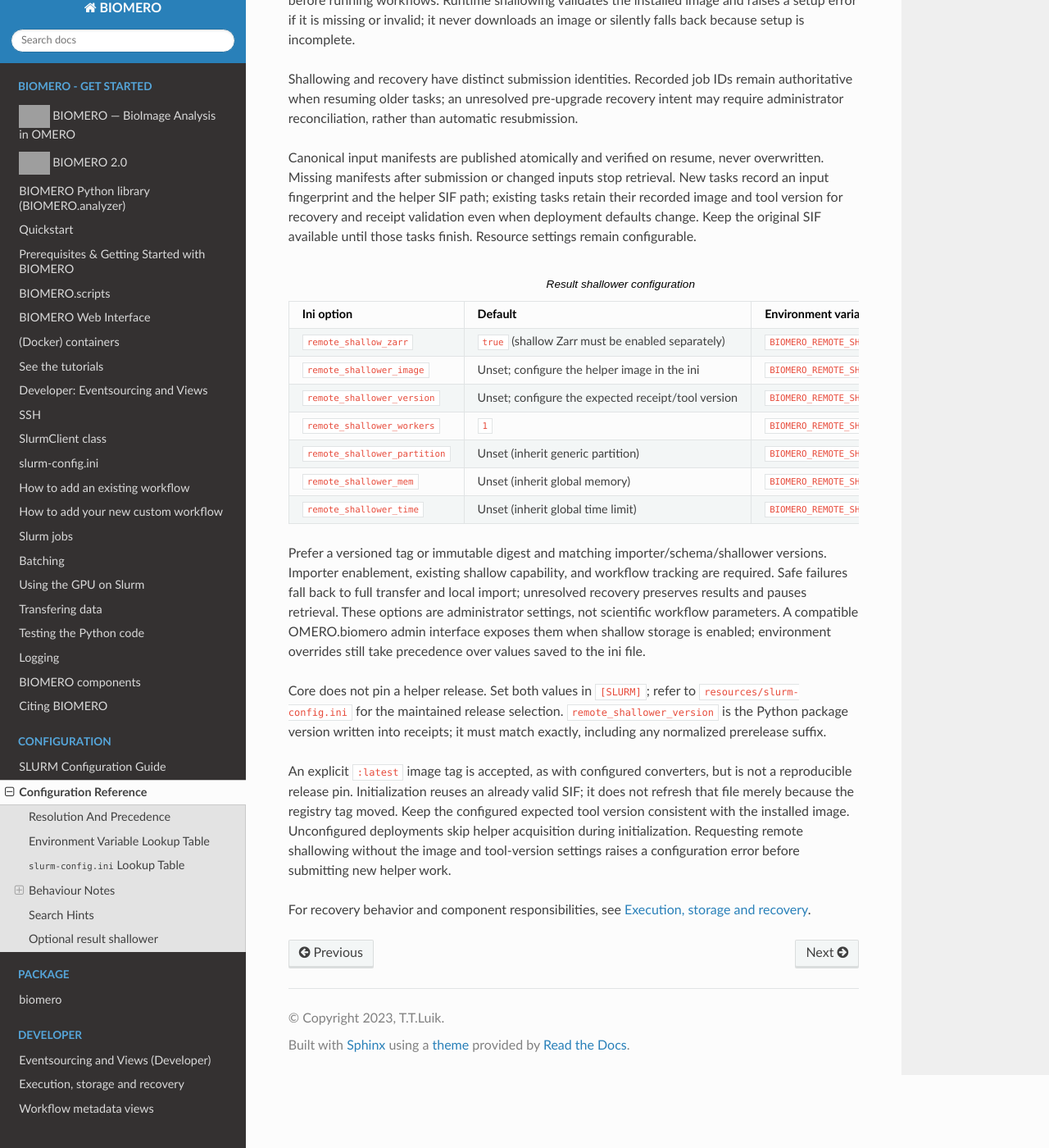
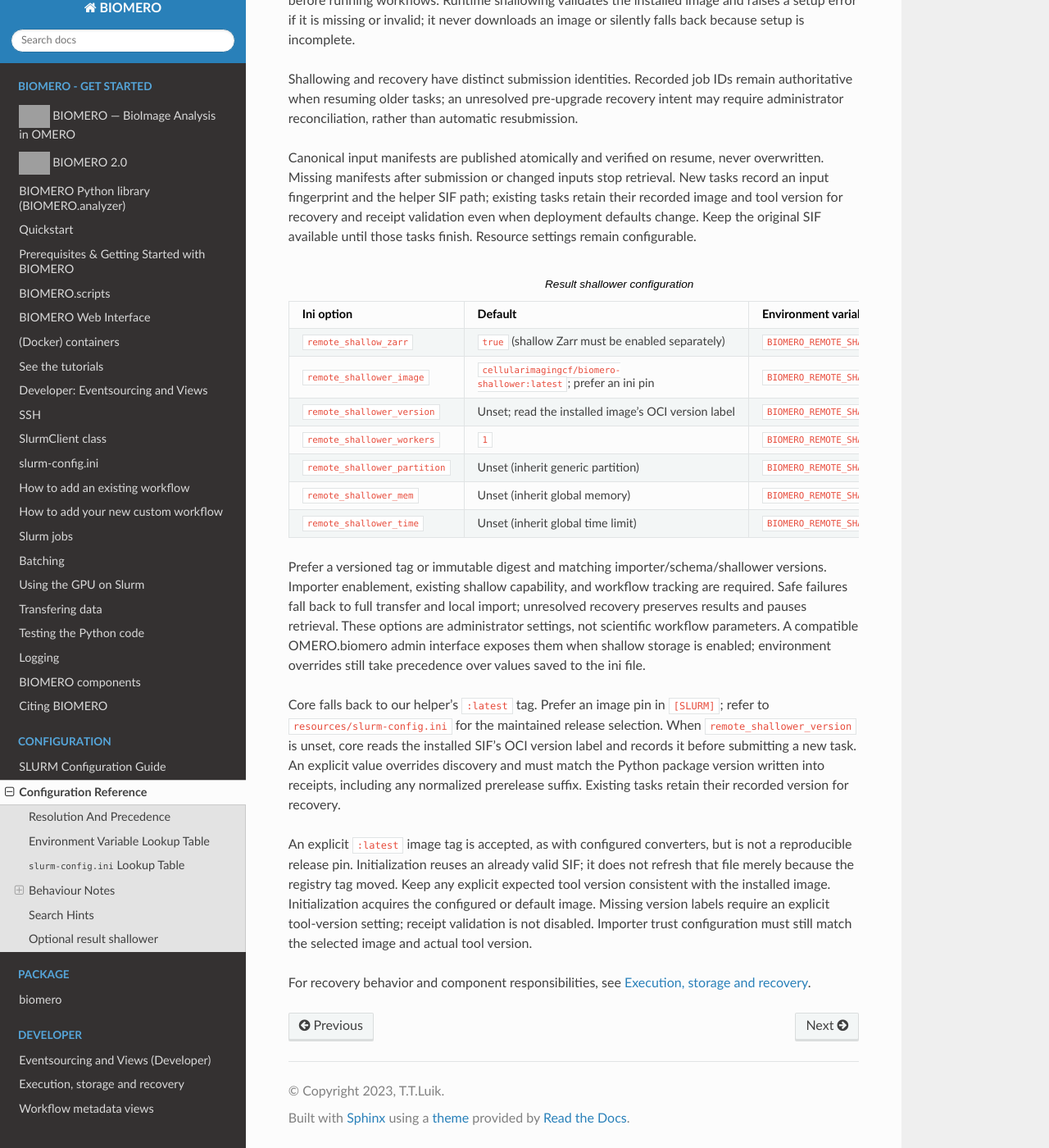
Before and after one commit to NL-BioImaging/biomero, a Sphinx documentation site: the page built from docs/configuration-reference.rst, in a window 1280 px wide and 1400 px high, scrolled down 6869 px. Shown: the whole window at 82% size. Built offline with Sphinx 7.4.7 and the Read the Docs theme 3.1.0, drawn with Linux system fonts in a browser that asks for light colours; pages that are not in the unit, such as notebooks, are missing from menus; grey boxes are pictures that could not be loaded.

Commit message:
fix: default shallower image to latest and discover installed tool version

```diff
--- a/docs/configuration-reference.rst
+++ b/docs/configuration-reference.rst
@@ -478,10 +478,10 @@ available until those tasks finish. Resource settings remain configurable.
      - ``true`` (shallow Zarr must be enabled separately)
      - ``BIOMERO_REMOTE_SHALLOW_ZARR``
    * - ``remote_shallower_image``
-     - Unset; configure the helper image in the ini
+     - ``cellularimagingcf/biomero-shallower:latest``; prefer an ini pin
      - ``BIOMERO_REMOTE_SHALLOWER_IMAGE``
    * - ``remote_shallower_version``
-     - Unset; configure the expected receipt/tool version
+     - Unset; read the installed image's OCI version label
      - ``BIOMERO_REMOTE_SHALLOWER_VERSION``
    * - ``remote_shallower_workers``
      - ``1``
@@ -504,18 +504,22 @@ administrator settings, not scientific workflow parameters. A compatible
 OMERO.biomero admin interface exposes them when shallow storage is enabled;
 environment overrides still take precedence over values saved to the ini file.
 
-Core does not pin a helper release. Set both values in ``[SLURM]``; refer to
-``resources/slurm-config.ini`` for the maintained release selection.
-``remote_shallower_version`` is the Python package version written into
-receipts; it must match exactly, including any normalized prerelease suffix.
+Core falls back to our helper's ``:latest`` tag. Prefer an image pin in
+``[SLURM]``; refer to ``resources/slurm-config.ini`` for the maintained
+release selection. When ``remote_shallower_version`` is unset, core reads the
+installed SIF's OCI version label and records it before submitting a new task.
+An explicit value overrides discovery and must match the Python package
+version written into receipts, including any normalized prerelease suffix.
+Existing tasks retain their recorded version for recovery.
 
 An explicit ``:latest`` image tag is accepted, as with configured converters,
 but is not a reproducible release pin. Initialization reuses an already valid
 SIF; it does not refresh that file merely because the registry tag moved.
-Keep the configured expected tool version consistent with the installed image.
-Unconfigured deployments skip helper acquisition during initialization.
-Requesting remote shallowing without the image and tool-version settings
-raises a configuration error before submitting new helper work.
+Keep any explicit expected tool version consistent with the installed image.
+Initialization acquires the configured or default image. Missing version
+labels require an explicit tool-version setting; receipt validation is not
+disabled. Importer trust configuration must still match the selected image and
+actual tool version.
 
 For recovery behavior and component responsibilities, see
 :doc:`developer/execution-and-storage`.
```
Also changed, not shown: README.md (+6 -4 lines), docs/slurm-configuration.rst (+14 -10 lines), .agents/skills/biomero-dev/SKILL.md, 6 other files.
